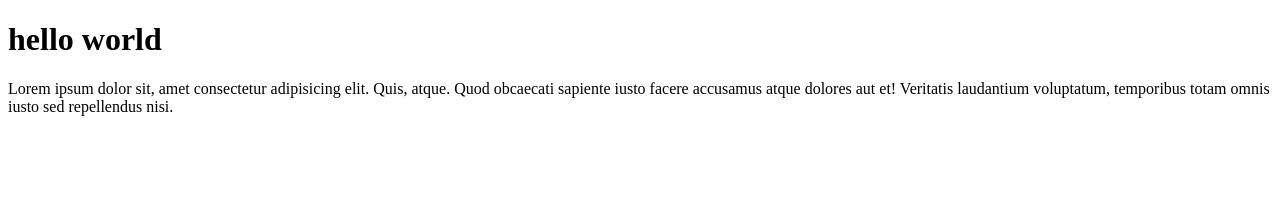
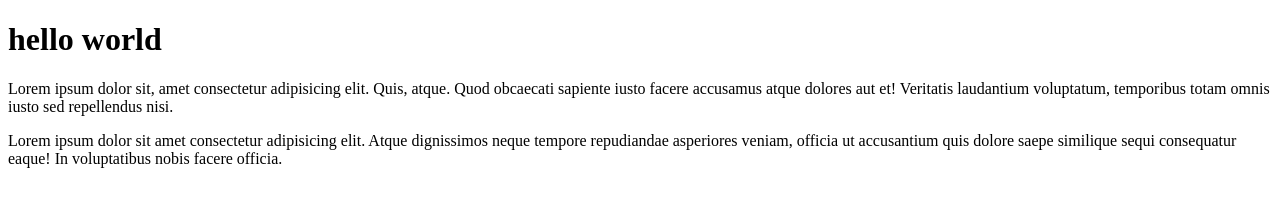
Before and after one commit to sitinurwahida31/belajar-git, a plain HTML site: page index.html in a window 1280 px wide. Drawn offline with Linux system fonts and the light colour scheme.

Commit message:
menambahkan paragraf

```diff
--- a/index.html
+++ b/index.html
@@ -11,5 +11,8 @@
     <p>
         Lorem ipsum dolor sit, amet consectetur adipisicing elit. Quis, atque. Quod obcaecati sapiente iusto facere accusamus atque dolores aut et! Veritatis laudantium voluptatum, temporibus totam omnis iusto sed repellendus nisi.
     </p>
+    <p>
+        Lorem ipsum dolor sit amet consectetur adipisicing elit. Atque dignissimos neque tempore repudiandae asperiores veniam, officia ut accusantium quis dolore saepe similique sequi consequatur eaque! In voluptatibus nobis facere officia.
+    </p>
 </body>
 </html>
```
